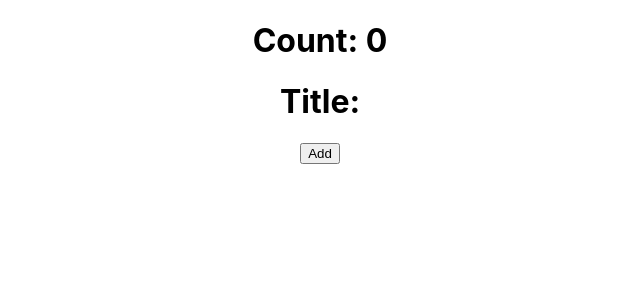
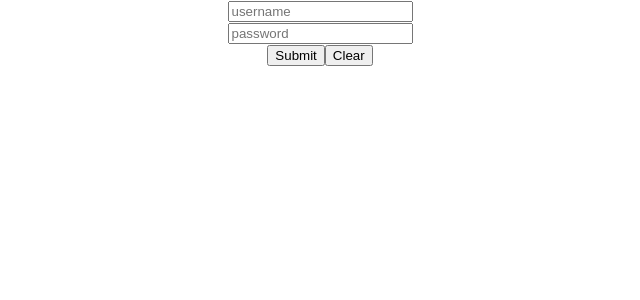
Before and after one commit to Supanut1911/Reacthook-101, a React (Create React App) app: page / in a window 1280 px wide. Shown: the top 300 px of the page, without its empty margins (320-960 px from the left). Built offline with nearby package versions, Linux system fonts and the light colour scheme.

Commit message:
useState Obj

```diff
--- a/src/App.js
+++ b/src/App.js
@@ -1,11 +1,13 @@
 import './App.css';
 import React, { useState, useEffect} from 'react'
-import Countnum from './components/Countnum'
+import Countnum from './components/Countnum';
+import UseStateObj from './components/UseStateObj'
 
 function App() {
   return (
     <div>
-      <Countnum/>
+      {/* <Countnum/> */}
+      <UseStateObj/>
     </div>
   );
 }
--- /dev/null
+++ b/src/components/UseStateObj.js
@@ -0,0 +1,35 @@
+
+import React, {useState} from 'react'
+
+export default function UseStateObj() {
+    const initAccount = {
+        username: "",
+        password: ""
+    }
+    const [account, setAccount] = useState(initAccount)
+
+    return (
+        <div className="App">
+            {/* <p>#Debug {JSON.stringify(account)}</p> */}
+            <form>
+                <input type='text' value={account.username} placeholder="username" onChange={(e)=> {
+                    setAccount({...account, username: e.target.value})
+                }}/>
+                <br/>
+                <input type='text' value={account.password} placeholder="password" onChange={(e)=> {
+                    setAccount({...account, password: e.target.value})
+                }}/>
+                <br/>
+                <button onClick={(e) => {
+                    e.preventDefault()
+                    alert(JSON.stringify(account))
+                }}>Submit</button>
+                <button onClick={(e) => {
+                    e.preventDefault()
+                    setAccount(initAccount)
+                    //library formik
+                }}>Clear</button>
+            </form>
+        </div>
+    )
+}
```
